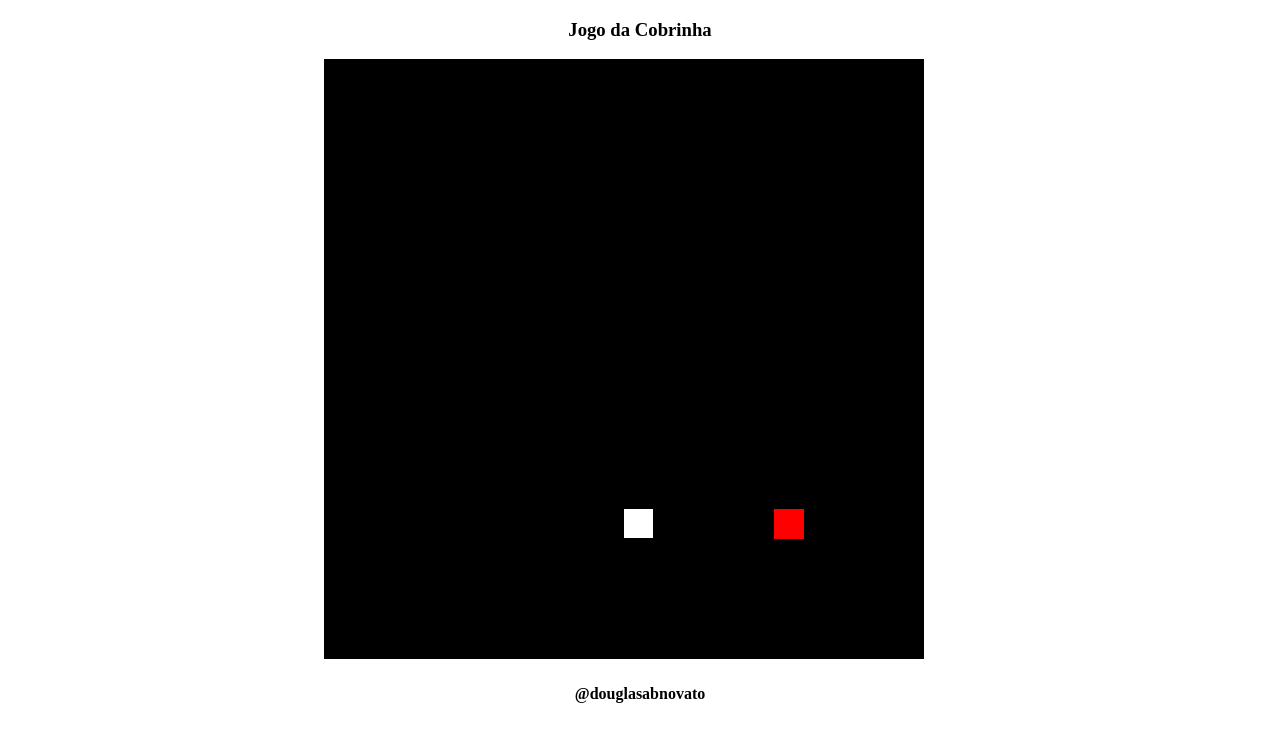
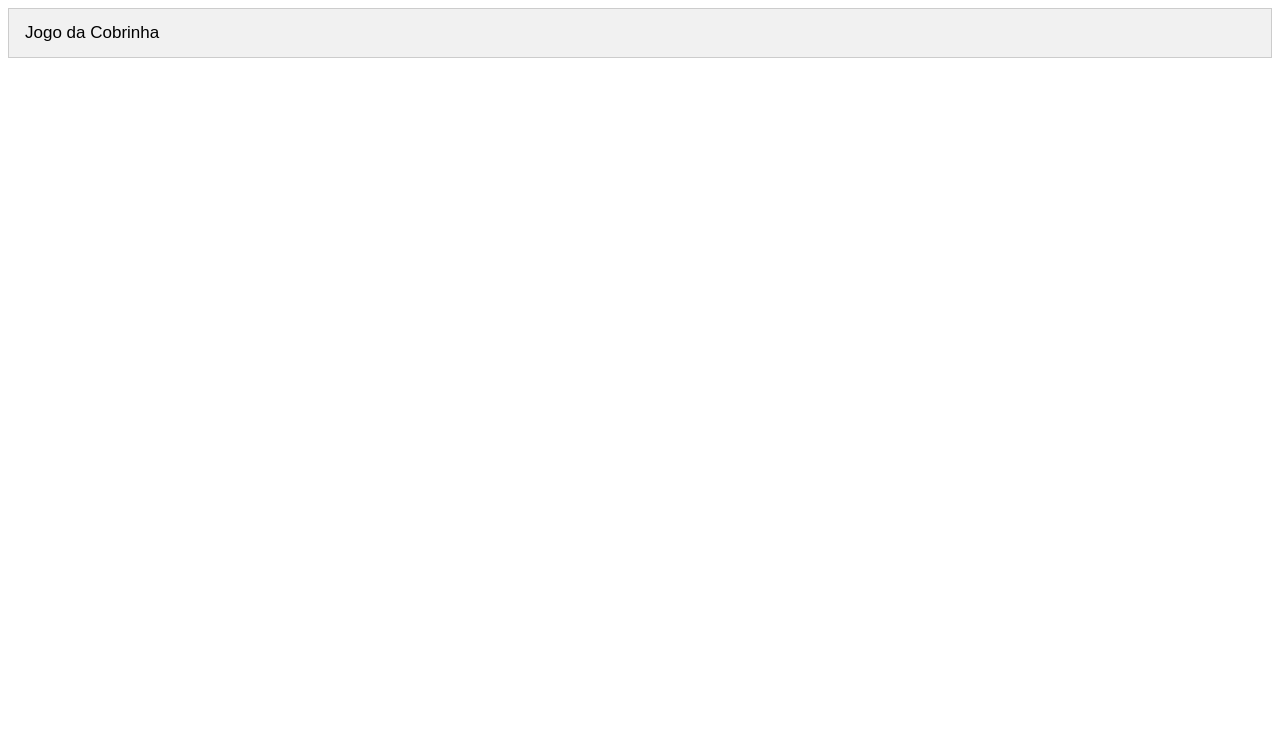
Before and after one commit to douglasabnovato/snake-game, a plain HTML site: page index.html in a window 1280 px wide. Drawn offline with Linux system fonts and the light colour scheme.

Commit message:
menu e jogo da cobrinha

```diff
--- a/index.html
+++ b/index.html
@@ -1,121 +1,20 @@
 <!DOCTYPE html>
 <html>
     <head>
-    <title>Jogo da cobrinha</title>
-    <style>
-        div#tabuleiro{
-            margin: 0 auto;
-            width: 50%;
-        }
-        h3#titulo,
-        h4#assinatura{
-            text-align: center;
-        }
-    </style>
+        <meta charset="UTF-8">
+        <link rel="stylesheet" type="text/css" href="style.css" />
+        <title>Jogo da Cobrinha</title>
     </head>
     <body>
-    <div id="tabuleiro">
-        <h3 id="titulo">Jogo da Cobrinha</h3>
+        <div class="tab">
+            <button class="tablinks" onclick="openCity(event, 'jogocobrinha')">Jogo da Cobrinha</button>
+        </div>
+
+        <div id="jogocobrinha" class="tabcontent">
             <canvas id="stage" width="600" height="600"></canvas>
             <h4 id="assinatura">@douglasabnovato</h4>
         </div>
-    <script type="text/javascript">
 
-        window.onload = function(){
-
-            var stage = document.getElementById('stage');//tabuleiro 400x400 pixel(px)
-            var ctx = stage.getContext("2d"); //context
-
-            document.addEventListener("keydown", keyPush);//toda vez que pressionar tecla, keypush é executada
-            //VELOCIDADE DA COBRINHA
-            setInterval(game, 80);//atualização do game/frame
-
-            const vel = 1;//velocidade da cobra: quantas casas vai andar
-
-            var vx = vy = 0;//velocidades de início
-            var px = 10;//ponto x de início: cabeça da cobrinha
-            var py = 15;//ponto y de início: cabeça da cobrinha
-            var tp = 30;//tamanho da peça
-            var qp = 20;//quantidade de peças 20 do tabuleiro
-            var ax = ay = 15;//posição inicial da maçã
-
-            var trail = [];//rastro da cobra
-            tail = 3;//tamanho do rastro da cobrinha
-
-            function game(){
-                px += vx;
-                py += vy;
-                //final da borda, aparece no lado oposto
-                if (px <0) {
-                    px = qp-1;
-                }
-                if (px > qp-1) {
-                    px = 0;
-                }
-                if (py < 0) {
-                    py = qp-1;
-                }
-                if (py > qp-1) {
-                    py = 0;
-                }
-
-                //pintar o tabuleiro
-                ctx.fillStyle = "black";
-                ctx.fillRect(0,0, stage.width, stage.height);
-
-                //pintar a maçã
-                ctx.fillStyle = "red";
-                ctx.fillRect(ax*tp, ay*tp, tp,tp);//posições que desejo pintar
-
-                //pintar a cobrinha
-                ctx.fillStyle = "white";
-                for (var i = 0; i < trail.length; i++) {
-                    ctx.fillRect(trail[i].x*tp, trail[i].y*tp, tp-1,tp-1);
-                    if (trail[i].x == px && trail[i].y == py)
-                    {
-                        vx = vy=0;
-                        tail = 3;
-                    }
-                }
-
-                trail.push({x:px,y:py })
-                while (trail.length > tail) {
-                    trail.shift();
-                }
-
-                if (ax==px && ay==py){
-                    tail++;
-                    ax = Math.floor(Math.random()*qp);
-                    ay = Math.floor(Math.random()*qp);
-                }
-
-            }
-
-            function keyPush(event){
-
-                switch (event.keyCode) {
-                    case 37: // Left
-                        vx = -vel;
-                        vy = 0;
-                        break;
-                    case 38: // up
-                        vx = 0;
-                        vy = -vel;
-                        break;
-                    case 39: // right
-                        vx = vel;
-                        vy = 0;
-                        break;
-                    case 40: // down
-                        vx = 0;
-                        vy = vel;
-                        break;
-                    default:
-
-                        break;
-                }
-            }
-        }
-    </script>
+        <script type="text/javascript" src="javascript.js"></script>
     </body>
 </html>
--- /dev/null
+++ b/javascript.js
@@ -0,0 +1,120 @@
+//menu
+function openCity(evt, cityName) {
+    var i, tabcontent, tablinks;
+    tabcontent = document.getElementsByClassName("tabcontent");
+
+    for (i = 0; i < tabcontent.length; i++) {
+      tabcontent[i].style.display = "none";
+    }
+
+    tablinks = document.getElementsByClassName("tablinks");
+
+    for (i = 0; i < tablinks.length; i++) {
+      tablinks[i].className = tablinks[i].className.replace(" active", "");
+    }
+
+    document.getElementById(cityName).style.display = "block";
+    evt.currentTarget.className += " active";
+}
+//FIM - menu
+
+
+//janela do tabuleiro do jogo
+window.onload = function(){
+
+    var stage = document.getElementById('stage');//tabuleiro 400x400 pixel(px)
+    var ctx = stage.getContext("2d"); //context
+
+    document.addEventListener("keydown", keyPush);//toda vez que pressionar tecla, keypush é executada
+    //VELOCIDADE DA COBRINHA
+    setInterval(game, 80);//atualização do game/frame
+
+    const vel = 1;//velocidade da cobra: quantas casas vai andar
+
+    var vx = vy = 0;//velocidades de início
+    var px = 10;//ponto x de início: cabeça da cobrinha
+    var py = 15;//ponto y de início: cabeça da cobrinha
+    var tp = 30;//tamanho da peça
+    var qp = 20;//quantidade de peças 20 do tabuleiro
+    var ax = ay = 15;//posição inicial da maçã
+
+    var trail = [];//rastro da cobra
+    tail = 3;//tamanho do rastro da cobrinha
+
+    //manter os pixels pintados
+    function game(){
+        px += vx;
+        py += vy;
+        //final da borda, aparece no lado oposto
+        if (px <0) {
+            px = qp-1;
+        }
+        if (px > qp-1) {
+            px = 0;
+        }
+        if (py < 0) {
+            py = qp-1;
+        }
+        if (py > qp-1) {
+            py = 0;
+        }
+
+        //pintar o tabuleiro
+        ctx.fillStyle = "black";
+        ctx.fillRect(0,0, stage.width, stage.height);
+
+        //pintar a maçã
+        ctx.fillStyle = "red";
+        ctx.fillRect(ax*tp, ay*tp, tp,tp);//posições que desejo pintar
+
+        //pintar a cobrinha
+        ctx.fillStyle = "white";
+        for (var i = 0; i < trail.length; i++) {
+            ctx.fillRect(trail[i].x*tp, trail[i].y*tp, tp-1,tp-1);
+            if (trail[i].x == px && trail[i].y == py)
+            {
+                vx = vy=0;
+                tail = 3;
+            }
+        }
+
+        trail.push({x:px,y:py })
+        while (trail.length > tail) {
+            trail.shift();
+        }
+
+        if (ax==px && ay==py){
+            tail++;
+            ax = Math.floor(Math.random()*qp);
+            ay = Math.floor(Math.random()*qp);
+        }
+
+    }
+
+    //movimentos das setas
+    function keyPush(event){
+
+        switch (event.keyCode) {
+            case 37: // Left
+                vx = -vel;
+                vy = 0;
+                break;
+            case 38: // up
+                vx = 0;
+                vy = -vel;
+                break;
+            case 39: // right
+                vx = vel;
+                vy = 0;
+                break;
+            case 40: // down
+                vx = 0;
+                vy = vel;
+                break;
+            default:
+
+                break;
+        }
+    }
+}
+//FIM - janela do tabuleiro do jogo
--- /dev/null
+++ b/style.css
@@ -0,0 +1,52 @@
+/* tabuleiro jogo da cobrinha */
+div#jogocobrinha{
+    margin: 5 auto;
+    width: 99%;
+}
+
+h3#titulo,
+h4#assinatura{
+    text-align: center;
+}
+/* FIM - tabuleiro jogo da cobrinha */
+
+/* Menu */
+body {font-family: Arial;}
+
+/* Style the tab */
+.tab {
+  overflow: hidden;
+  border: 1px solid #ccc;
+  background-color: #f1f1f1;
+}
+
+/* Style the buttons inside the tab */
+.tab button {
+  background-color: inherit;
+  float: left;
+  border: none;
+  outline: none;
+  cursor: pointer;
+  padding: 14px 16px;
+  transition: 0.3s;
+  font-size: 17px;
+}
+
+/* Change background color of buttons on hover */
+.tab button:hover {
+  background-color: #ddd;
+}
+
+/* Create an active/current tablink class */
+.tab button.active {
+  background-color: #ccc;
+}
+
+/* Style the tab content */
+.tabcontent {
+  display: none;
+  padding: 6px 12px;
+  border: 1px solid #ccc;
+  border-top: none;
+}
+/* FIM - Menu */
```
Lines whose indentation alone changed are shown as unchanged.
